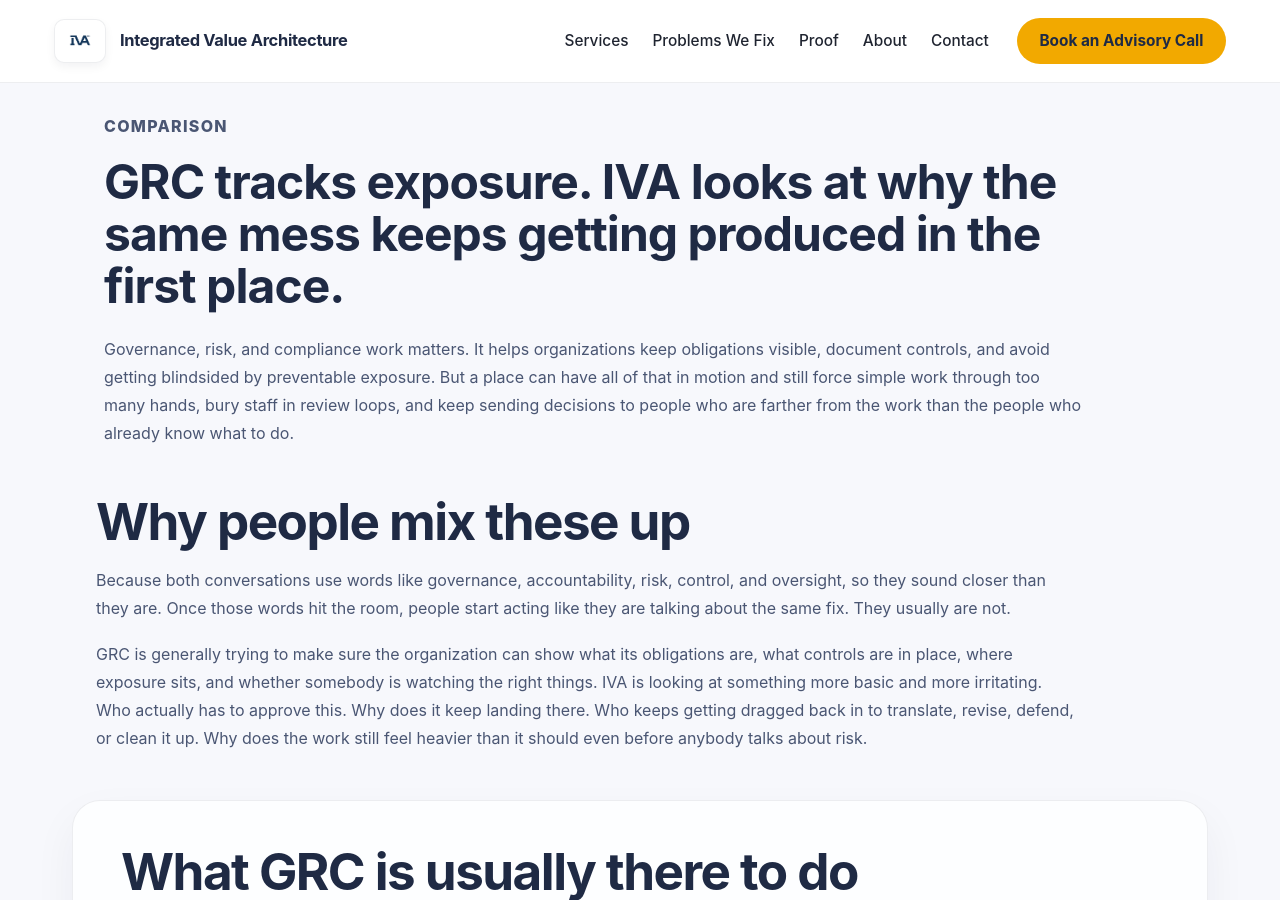
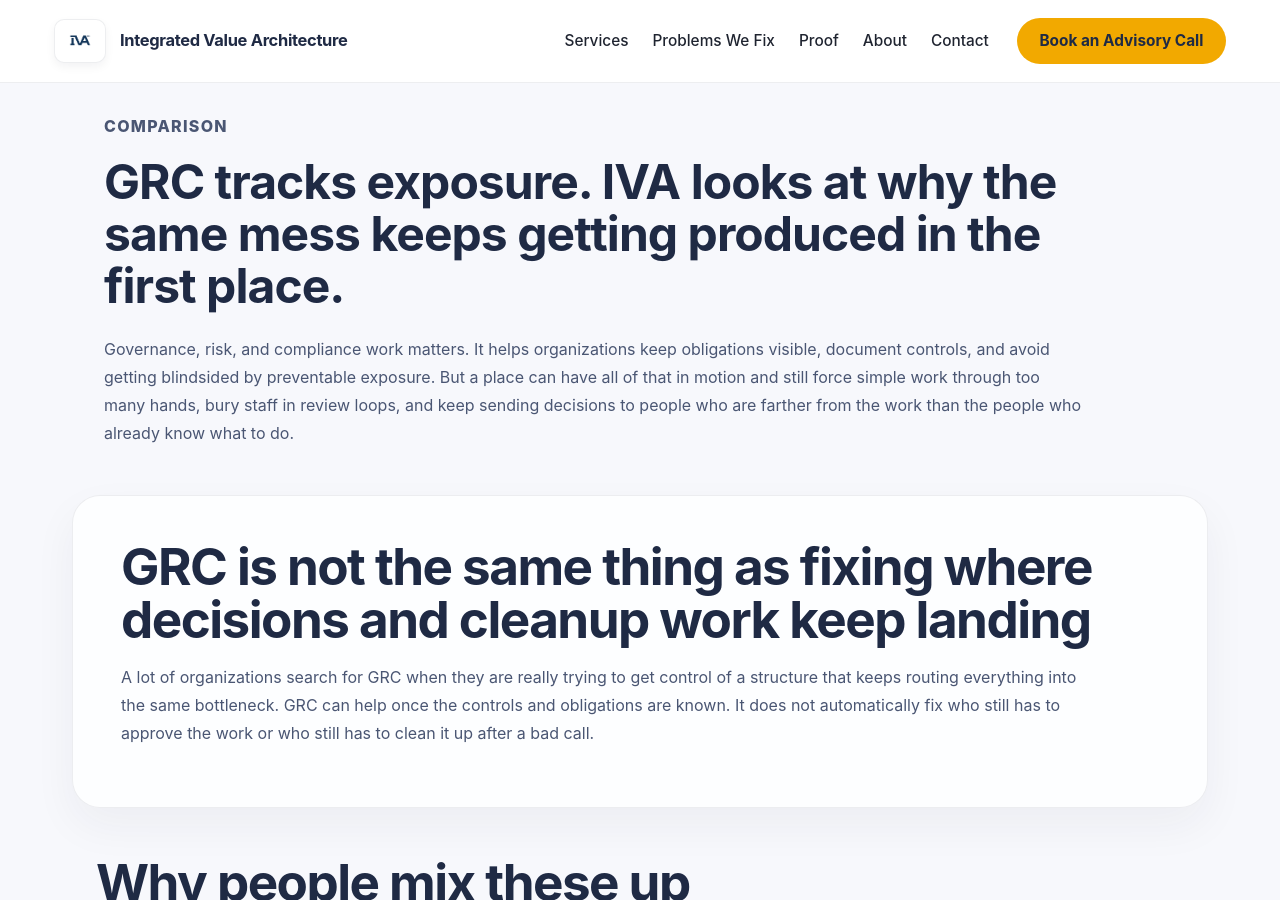
Before and after one commit to efost7873/integratedvaluearchitecture.com, a Jekyll site: the page built from iva-vs-grc.html, in a window 1280 px wide and 900 px high. Built offline with Jekyll 4.4.1, drawn with Linux system fonts in a browser that asks for light colours.

Commit message:
Update iva-vs-grc.html

```diff
--- a/iva-vs-grc.html
+++ b/iva-vs-grc.html
@@ -1,7 +1,7 @@
 ---
 layout: default
-title: IVA vs GRC | Integrated Value Architecture
-description: GRC helps organizations monitor obligations, controls, and exposure. Integrated Value Architecture looks at where authority got stacked, where work keeps getting rerouted, and why the same strain keeps coming back.
+title: IVA vs GRC | Approval Bottlenecks, Controls, and Structural Design
+description: GRC helps organizations monitor obligations, controls, and exposure. Integrated Value Architecture looks at where authority, approvals, and cleanup work are arranged in the first place.
 permalink: /iva-vs-grc/
 schema_type: WebPage
 ---
@@ -15,6 +15,17 @@ schema_type: WebPage
     </p>
   </div>
 </section>
+
+<section class="section alt">
+  <div class="container narrow">
+    <h2>GRC is not the same thing as fixing where decisions and cleanup work keep landing</h2>
+    <p>
+      A lot of organizations search for GRC when they are really trying to get control of a structure that keeps routing everything into the same bottleneck. GRC can help once the controls and obligations are known. It does not automatically fix who still has to approve the work or who still has to clean it up after a bad call.
+    </p>
+  </div>
+</section>
+
+
 
 <section class="section">
   <div class="container narrow">
```
